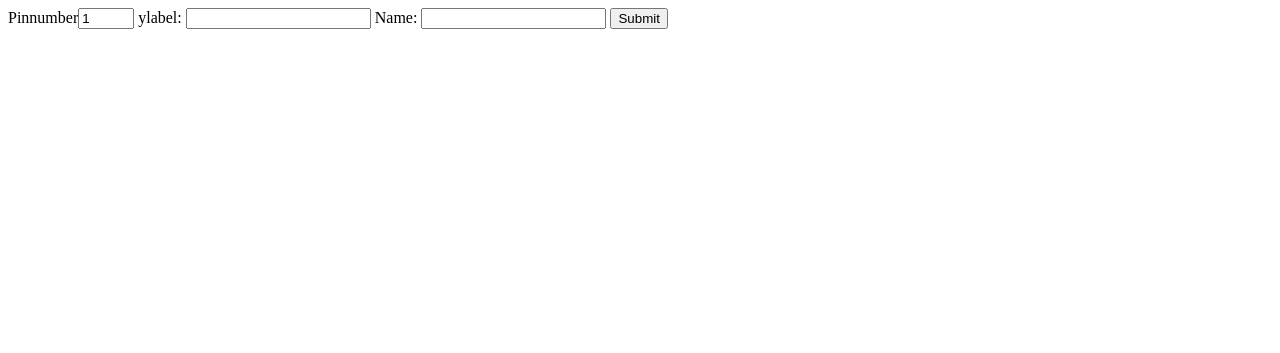
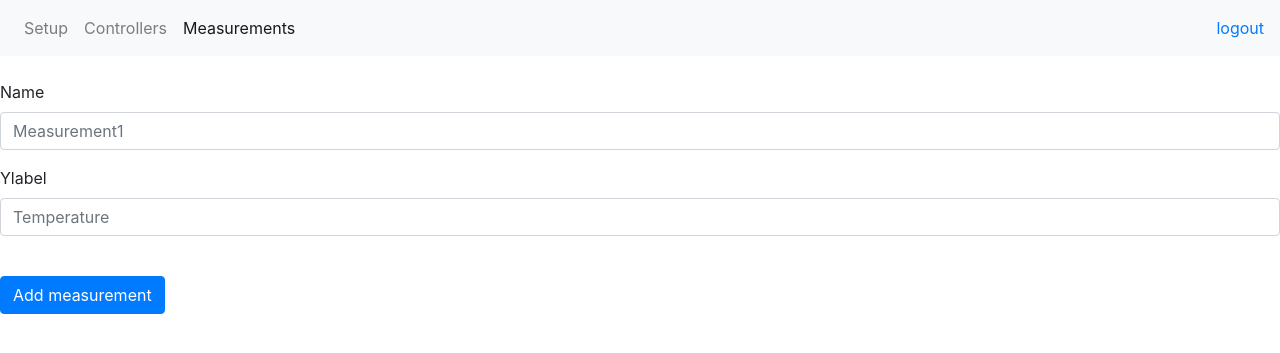
Before and after one commit to martijnwijs/controlraspberry, a Flask app: page /addmeasurement in a window 1280 px wide. Shown: the top 353 px of the page. Run offline with Flask 2, Linux system fonts and the light colour scheme; the visitor is signed in with stand-in values (Sample User, id 1); style sheets or scripts are compiled from the project's sources; some libraries are stand-ins or nearby versions.

```diff
--- a/application.py
+++ b/application.py
@@ -1,10 +1,8 @@
+import os
+import csv
+import fnmatch
 
-import os
-import io
-import requests
-import csv
-
-from flask import Flask, jsonify, render_template, request, redirect, send_file, session,  current_app
+from flask import Flask, render_template, request, redirect, send_file, session,  current_app
 from flask_socketio import SocketIO, emit
 
 # object relational mapping and initialization of app
@@ -14,8 +12,6 @@ from create import *
 # hash password
 from hash import*
 
-app.config["SECRET_KEY"] = os.getenv("SECRET_KEY")
-
 # start socketio
 socketio = SocketIO(app)
 
@@ -24,6 +20,13 @@ def logged_in():
     if session.get("user", None) is not None:
         return True
     return False
+
+# handles mainpage:
+@app.route("/")
+def main():
+    if not logged_in():
+        return redirect("/login")
+    return redirect("/controller")
 
 # handles login
 @app.route("/login", methods=["GET", "POST"])
@@ -36,7 +39,7 @@ def login():
         password = request.form.get("password")
 
         # check if username is in database
-        data = Account.query.filter(Account.username == username).first() #check of dit niet hoeft
+        data = Account.query.filter(Account.username == username).first()
 
         # if not redirect to same page
         if data is None:
@@ -45,21 +48,20 @@ def login():
         # check if hashed password is the given password by the user
         # if so start a session and redirect to search page
         if verify_password(data.passwordhashed, password):
-            user = Account.query.filter(Account.username == username).first() #check of dit niet hoeft
+            user = Account.query.filter(Account.username == username).first()
             session['user'] = user.id
-            return redirect("/")
+            return redirect("/controller")
 
     # else redirect to the same page
     return render_template("login.html", login=False)
 
-# logout
+# handles logout
 @app.route("/logout", methods=["GET"])
 def logout():
     session.pop("user", None)
     return redirect("/login")
 
-# register
-# navigate to register.html
+# handles register
 @app.route("/register", methods=["GET", "POST"])
 def register():
     if request.method == "GET":
@@ -72,9 +74,9 @@ def register():
         password = request.form.get("password")
 
         # check if username already in database
-        username_check = Account.query.filter(Account.username == username).first() #check of dit niet hoeft
+        username_check = Account.query.filter(Account.username == username).first()
         print(username_check)
-        if username_check != None: ## kijk wat dit geeft
+        if username_check != None:
             return render_template("register.html", available = False)
 
         # if username and or password is an empty string, redirect to same page with message
@@ -88,26 +90,29 @@ def register():
         user = Account(username=username, passwordhashed=passwordhashed)
         db.session.add(user)
         db.session.commit()
+
         # start a private session
+        user = Account.query.filter(Account.username == username).first()
+        session['user'] = user.id
+        return redirect("/controller")
 
-        user = Account.query.filter(Account.username == username).first() #check of dit niet hoeft
-        session['user'] = user.id
-        return redirect("/")
-
-@app.route("/", methods=["GET", "POST"])
-def index():
+# handles controller page
+@app.route("/controller", methods=["GET", "POST"])
+def controller():
     if not logged_in():
         return redirect("/login")
     if request.method == "GET":
+
         # get all current controllers
         controllers = Controller.query.filter(Controller.user == session['user']).all()
-        return render_template("index.html", controllers=controllers)
+        return render_template("controller.html", controllers=controllers, page="controllers")
 
+    # delete controller
     if request.method == "POST":
         name = request.form['name']
         Controller.query.filter((Controller.name == name) & (Controller.user == session['user'])).delete()
         db.session.commit()
-        return redirect("/")
+        return redirect("/controller")
 
 # handles measurement page
 @app.route("/measurements", methods=["GET", "POST"])
@@ -116,20 +121,22 @@ def measurements():
         return redirect("/login")
     if request.method == "GET":
         measurements = Measurement.query.filter(Measurement.user == session['user']).all()
-        return render_template("measurements.html", measurements=measurements)
+        return render_template("measurements.html", measurements=measurements, page="measurements")
 
+    # delete measurement
     if request.method == "POST":
         name = request.form['name']
         Measurement.query.filter((Measurement.name == name) & (Measurement.user == session['user'])).delete()
         db.session.commit()
         return redirect("/measurements")
 
+# handles adding a controller
 @app.route("/addcontroller", methods=["GET", "POST"])
 def addcontroller():
     if not logged_in():
         return redirect("/login")
     if request.method == "GET":
-        return render_template("addcontroller.html")
+        return render_template("addcontroller.html", page="controllers")
 
     if request.method == "POST":
         if not logged_in():
@@ -143,40 +150,61 @@ def addcontroller():
 
         # make sure that the user has filled in the forms
         if type == "" or name == "" or pinnumber == "":
-            return render_template("addcontroller.html", message=True)
+            return render_template("addcontroller.html", message=True, page="controllers")
 
         # make sure min and max are different
         if type == "slider" and min == max:
-            return render_template("addcontroller.html", message2=True)
+            return render_template("addcontroller.html", message2=True, page="controllers")
 
+        # check if the name is already used by the user
+        check = Controller.query.filter((Controller.name == name) & (Controller.user == session['user'])).all()
+        if len(check) > 0:
+            return render_template("addcontroller.html", page="controllers", message3=True)
         # add to database and redirect
         controller = Controller(type=type, name=name, pinnumber=pinnumber, min=min, max=max, user=session['user'])
         db.session.add(controller)
         db.session.commit()
-        return redirect("/")
+        return redirect("/controller")
 
+# handles adding a measurement
 @app.route("/addmeasurement", methods=["GET", "POST"])
 def addmeasurement():
     if not logged_in():
         return redirect("/login")
     if request.method == "GET":
-        return render_template("addmeasurement.html")
+        return render_template("addmeasurement.html", page="measurements")
 
     if request.method == "POST":
         name = request.form.get("name")
-        pinnumber = request.form.get("pinnumber")
+
+        # give a default pinnumber, measurements do not contain any pinnumbers
+        pinnumber = 0
         ylabel = request.form.get("label")
+
+        # check if the forms are filled in
+        if name == "" or ylabel == "":
+            return render_template("addmeasurement.html", page="measurements", message=True)
+
+        # check if the name is already used by the user
+        check = Measurement.query.filter((Measurement.name == name) & (Measurement.user == session['user'])).all()
+        if len(check) > 0:
+            return render_template("addmeasurement.html", page="measurements", message2=True)
+
         # add to database
         measurement = Measurement(name=name, pinnumber=pinnumber, ylabel=ylabel, user=session['user'])
         db.session.add(measurement)
         db.session.commit()
         return redirect("/measurements")
 
-# handles download requests + add error handling # make safe for injection!!
+# handles download requests
 @app.route("/download/<filename>")
 def download_file(filename):
     if not logged_in():
         return redirect("/login")
+
+    # security to make sure the user can only download csv files
+    if not fnmatch.fnmatch(filename, '*.csv'):
+        return redirect("/measurements")
     file_path = str(filename)
 
     # handles filerequests that don't exist
@@ -200,12 +228,13 @@ def download_file(filename):
 def setup():
     if not logged_in():
         return redirect("/login")
-    return render_template("setup.html")
+    return render_template("setup.html", page="setup")
 
 # receives switch event from javascript
 @socketio.on("submitswitch")
 def vote(data):
     print(data)
+
     # split id's to make broadcasting to more users possible
     listid = data['sid'].split(',')
     for id in listid:
@@ -220,7 +249,6 @@ def updatedata(data):
 @socketio.on("recording")
 def recording(data):
     filename = str(data['measurementname'])+".csv"
-
     file = open(filename, "a+")
     writer = csv.writer(file)
     writer.writerow((data['time'], data['value']))
--- a/create.py
+++ b/create.py
@@ -18,12 +18,14 @@ Session(app)
 # Link the Flask app with the database (no Flask app is actually being run yet).
 db.init_app(app)
 
+app.config["SECRET_KEY"] = os.getenv("SECRET_KEY")
+
 def main():
     # Create tables based on each table definition in `models`
     db.create_all()
 
+ # Allows for command line interaction with Flask application
 if __name__ == "__main__":
-    # Allows for command line interaction with Flask application
     with app.app_context():
         main()
         print("done")
--- a/templates/addcontroller.html
+++ b/templates/addcontroller.html
@@ -47,6 +47,10 @@ Make sure you fill in every field!
 {% if message2 is defined %}
 Make sure that the min and max duty cycle are positive and differ!
 {% endif %}
+{% if message3 is defined %}
+Please give a unique name to this controller.
+{% endif %}
+
 <script>
     // function to show extra forms when the user selects slider
     function showhide() {
@@ -58,4 +62,5 @@ Make sure that the min and max duty cycle are positive and differ!
         }
     }
 </script>
+
 {% endblock %}
--- a/templates/addmeasurement.html
+++ b/templates/addmeasurement.html
@@ -1,6 +1,29 @@
+
+
+
+{% extends "template.html" %}
+{% block body %}
+
+
+<br>
+
 <form method="POST" action="/addmeasurement">
-    Pinnumber<input name="pinnumber" type="number" min="1" max="50" value="1">
-    ylabel: <input name="label" type="text">
-    Name: <input name="name" type="text">
-    <input type="submit">
-    </form>
+    <div class="form-group">
+        <label for="exampleFormControlSelect1">Name</label>
+        <input name="name" type="text" class="form-control" id="exampleFormControlInput1" placeholder="Measurement1">
+    </div>
+    <div class="form-group">
+        <label for="exampleFormControlSelect1">Ylabel</label>
+        <input name="label" type="text" class="form-control" id="exampleFormControlInput1" placeholder="Temperature">
+    </div>
+    <br>
+    <button type="submit" class="btn btn-primary">Add measurement</button>
+</form>
+<br>
+{% if message is defined %}
+Make sure you fill in every field.
+{% endif %}
+{% if message2 is defined %}
+Please give a unique name to this measurement.
+{% endif %}
+{% endblock %}
--- a/templates/template.html
+++ b/templates/template.html
@@ -1,6 +1,3 @@
-
-
-
 <!DOCTYPE html>
 <html lang="en">
 
@@ -9,6 +6,7 @@
     <meta name="viewport" content="width=device-width, initial-scale=1.0, maximum-scale=1.0, user-scalable=no" />
 
     <meta charset="utf-8">
+
     <link rel="stylesheet" type="text/css" href="/static/styles.css">
     <link rel="stylesheet" href="https://maxcdn.bootstrapcdn.com/bootstrap/4.0.0/css/bootstrap.min.css"
         integrity="sha384-Gn5384xqQ1aoWXA+058RXPxPg6fy4IWvTNh0E263XmFcJlSAwiGgFAW/dAiS6JXm" crossorigin="anonymous">
@@ -21,37 +19,53 @@
     <script src="https://maxcdn.bootstrapcdn.com/bootstrap/4.0.0/js/bootstrap.min.js"
         integrity="sha384-JZR6Spejh4U02d8jOt6vLEHfe/JQGiRRSQQxSfFWpi1MquVdAyjUar5+76PVCmYl"
         crossorigin="anonymous"></script>
-
     <script src="https://cdn.jsdelivr.net/npm/chart.js@2.8.0"></script>
     <script type="text/javascript" src="//cdnjs.cloudflare.com/ajax/libs/socket.io/1.3.6/socket.io.min.js"></script>
 
-    <title>Your Raspberry Online </title>
+    <title>Control your Raspberry Online </title>
 
 </head>
 
 <body>
+    <!-- navigation bar-->
     <nav class="navbar navbar-expand-lg navbar-light bg-light">
-
         <button class="navbar-toggler" type="button" data-toggle="collapse" data-target="#navbarNav"
             aria-controls="navbarNav" aria-expanded="false" aria-label="Toggle navigation">
             <span class="navbar-toggler-icon"></span>
         </button>
         <div class="collapse navbar-collapse" id="navbarNav">
             <ul class="navbar-nav">
+                {% if page == "setup" %}
                 <li class="nav-item active">
                     <a class="nav-link" href="/setup">Setup</a>
                 </li>
+                {% else %}
                 <li class="nav-item">
-                    <a class="nav-link" href="/">Controller</a>
+                    <a class="nav-link" href="/setup">Setup</a>
                 </li>
+                {% endif %}
+                {% if page == "controllers" %}
+                <li class="nav-item active">
+                    <a class="nav-link" href="/">Controllers</a>
+                </li>
+                {% else %}
+                <li class="nav-item">
+                    <a class="nav-link" href="/">Controllers</a>
+                </li>
+                {% endif %}
+                {% if page == "measurements" %}
+                <li class="nav-item active">
+                    <a class="nav-link" href="/measurements">Measurements</a>
+                </li>
+                {% else %}
                 <li class="nav-item">
                         <a class="nav-link" href="/measurements">Measurements</a>
                 </li>
+                {% endif %}
             </ul>
         </div>
         <a href="/logout">logout</a>
     </nav>
     {% block body %} {% endblock %}
-
 </body>
 </html>
```
Also changed, not shown: templates/controller.html (renamed from templates/index.html, +20 -82 lines), templates/measurements.html (+2 -44 lines), static/styles.scss (line endings or trailing spaces), 4 other files.
